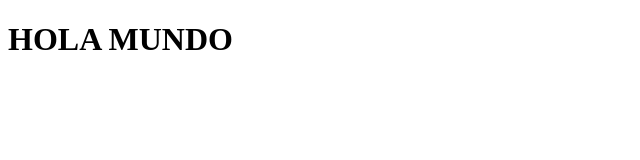
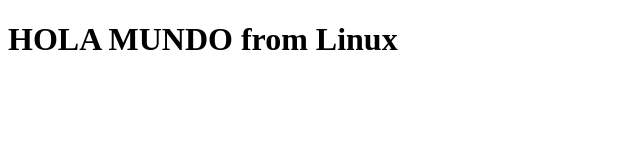
Before and after one commit to franyober/prueba, a plain HTML site: page index.html in a window 1280 px wide. Shown: the whole page, without its empty margins (0-640 px from the left). Drawn offline with Linux system fonts and the light colour scheme.

Commit message:
edición cualquiera

```diff
--- a/index.html
+++ b/index.html
@@ -6,6 +6,6 @@
     <title>Sitio de prueba</title>
 </head>
 <body>
-    <h1>HOLA MUNDO</h1>
+    <h1>HOLA MUNDO from Linux</h1>
 </body>
 </html>
```
